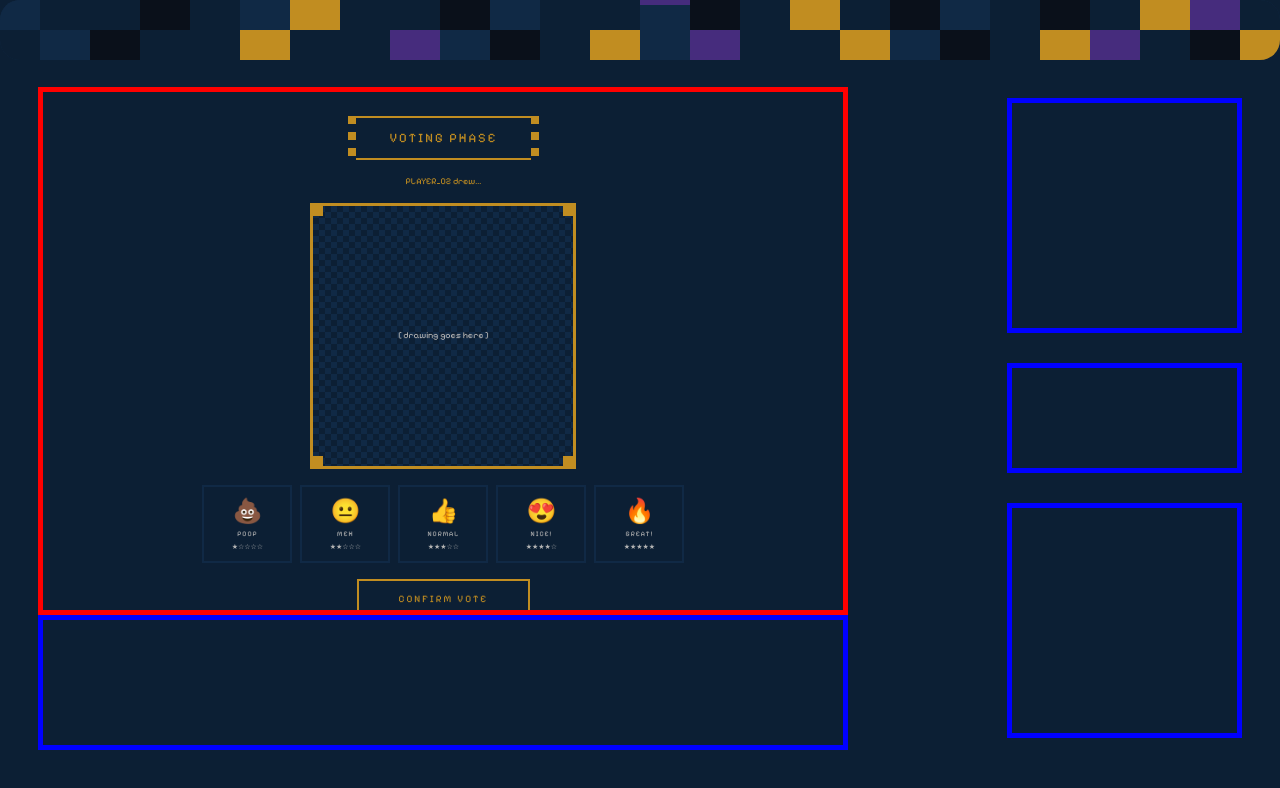
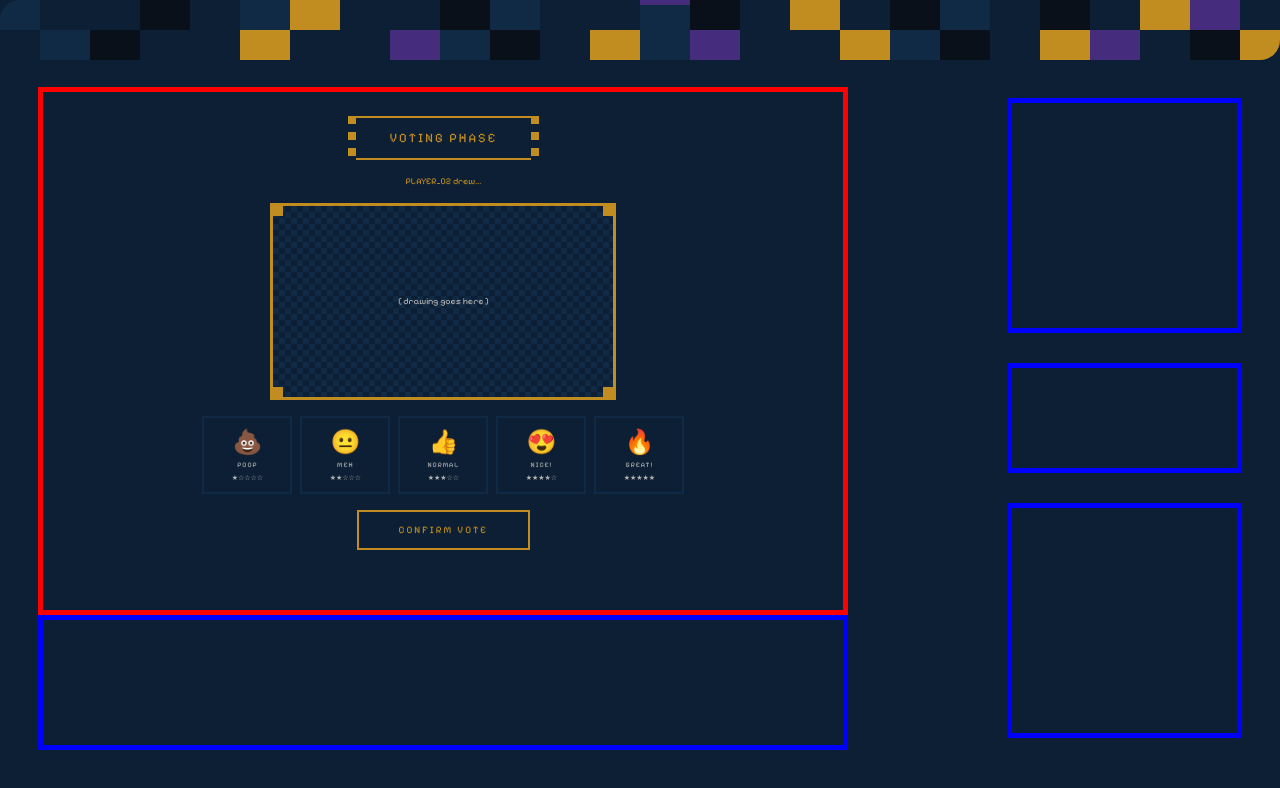
Before and after one commit to avoleon15/ILA, a React app in the folder FinalProject/Frontend/: page / in a window 1280 px wide. Shown: the top 788 px of the page. Built offline with nearby package versions, Linux system fonts and the light colour scheme; no server answers; the HTML template or start-up script is replaced by a standard one.

Commit message:
fixed draw stage size

```diff
--- a/FinalProject/Frontend/src/screens/VotingScreen/VotingScreen.css
+++ b/FinalProject/Frontend/src/screens/VotingScreen/VotingScreen.css
@@ -44,8 +44,9 @@
     background-position: 0 0, 0 6px, 6px -6px, -6px 0px;
     background-color: var(--color-surface-primary);
     border: 3px solid var(--color-accent);
-    width: 260px;
-    height: 260px;
+    aspect-ratio: 16/9;
+    width: 340px;
+    height: auto;
     display: flex;
     align-items: center;
     justify-content: center;
```
